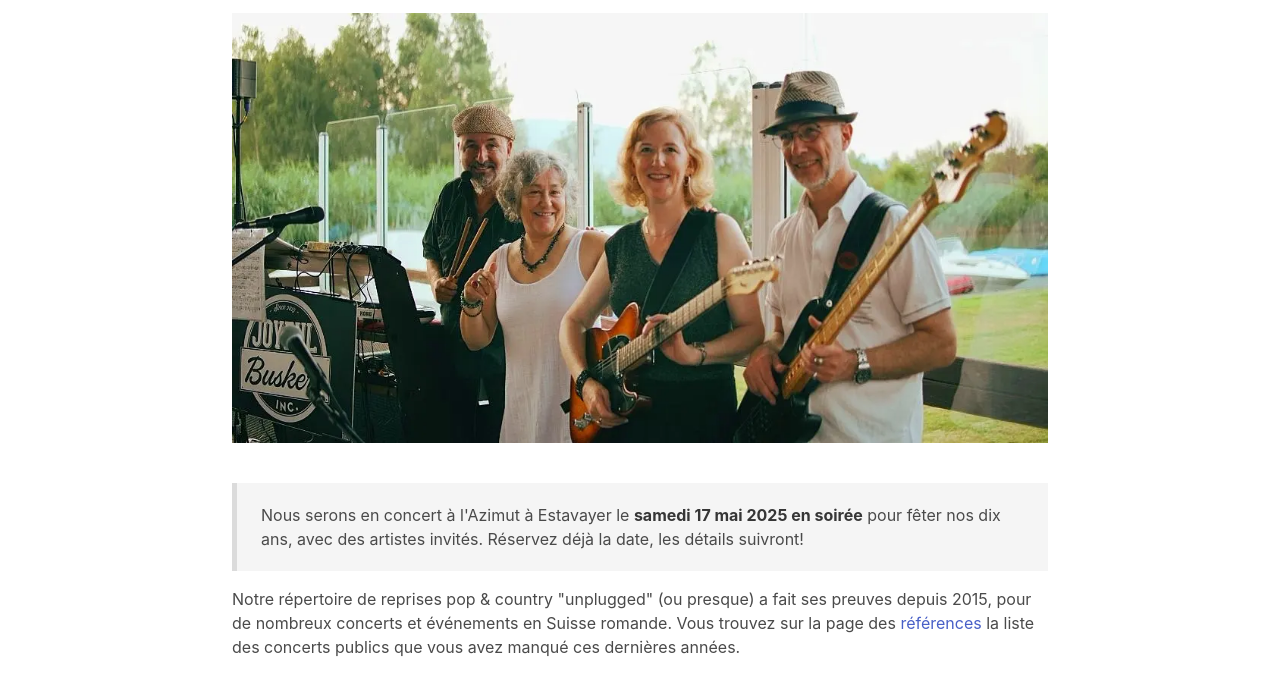
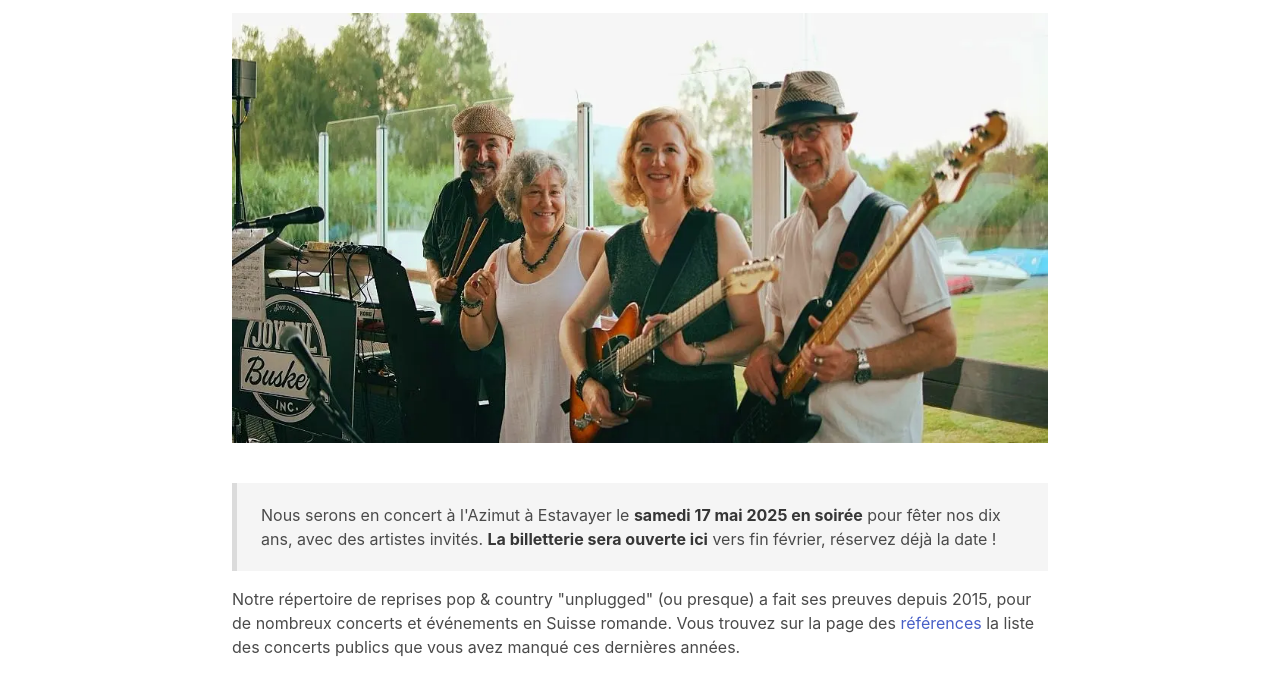
Before and after one commit to bdelacretaz/joyful-buskers-website, an Eleventy site: page src/index.md in a window 1280 px wide. Shown: the part 269-957 px from the top of the page. Built offline with nearby package versions, Linux system fonts and the light colour scheme; Eleventy itself is replaced by a stand-in of ours; files that its build step writes are made by us from their sources; grey boxes are pictures that could not be loaded.

Commit message:
billetterie

```diff
--- a/src/index.md
+++ b/src/index.md
@@ -9,7 +9,8 @@ date: "2015-02-17"
 eleventyExcludeFromCollections: false
 ---
 
-> Nous serons en concert à l'Azimut à Estavayer le **samedi 17 mai 2025 en soirée** pour fêter nos dix ans, avec des artistes invités. Réservez déjà la date, les détails suivront!
+> Nous serons en concert à l'Azimut à Estavayer le **samedi 17 mai 2025 en soirée** pour fêter nos dix ans, avec des artistes invités.
+**La billetterie sera ouverte ici** vers fin février, réservez déjà la date !
 
 Notre répertoire de reprises pop & country "unplugged" (ou presque) a fait ses preuves depuis 2015, pour de nombreux concerts et événements en Suisse romande. Vous trouvez sur la page des [références](https://joyful-buskers.ch/references/) la liste des concerts publics que vous avez manqué ces dernières années.
 
```
